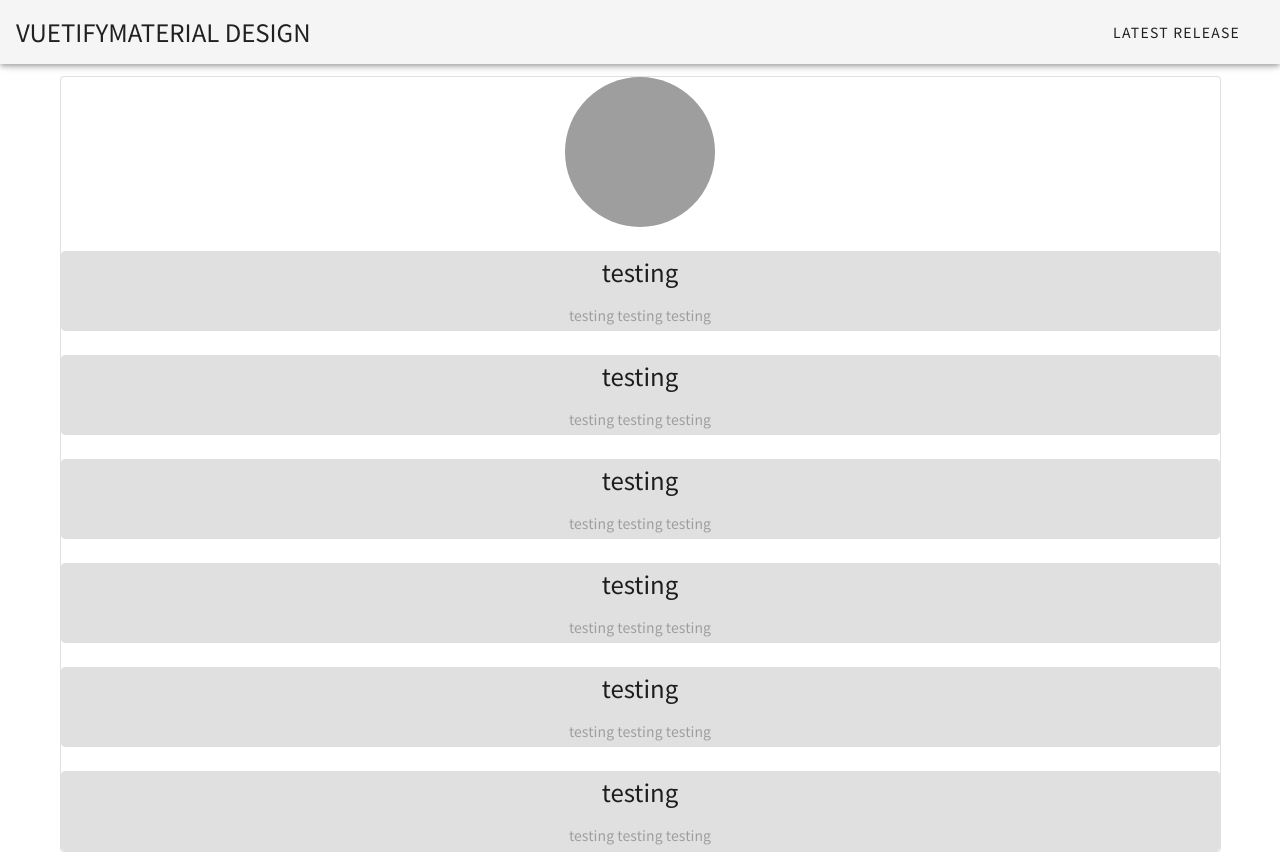
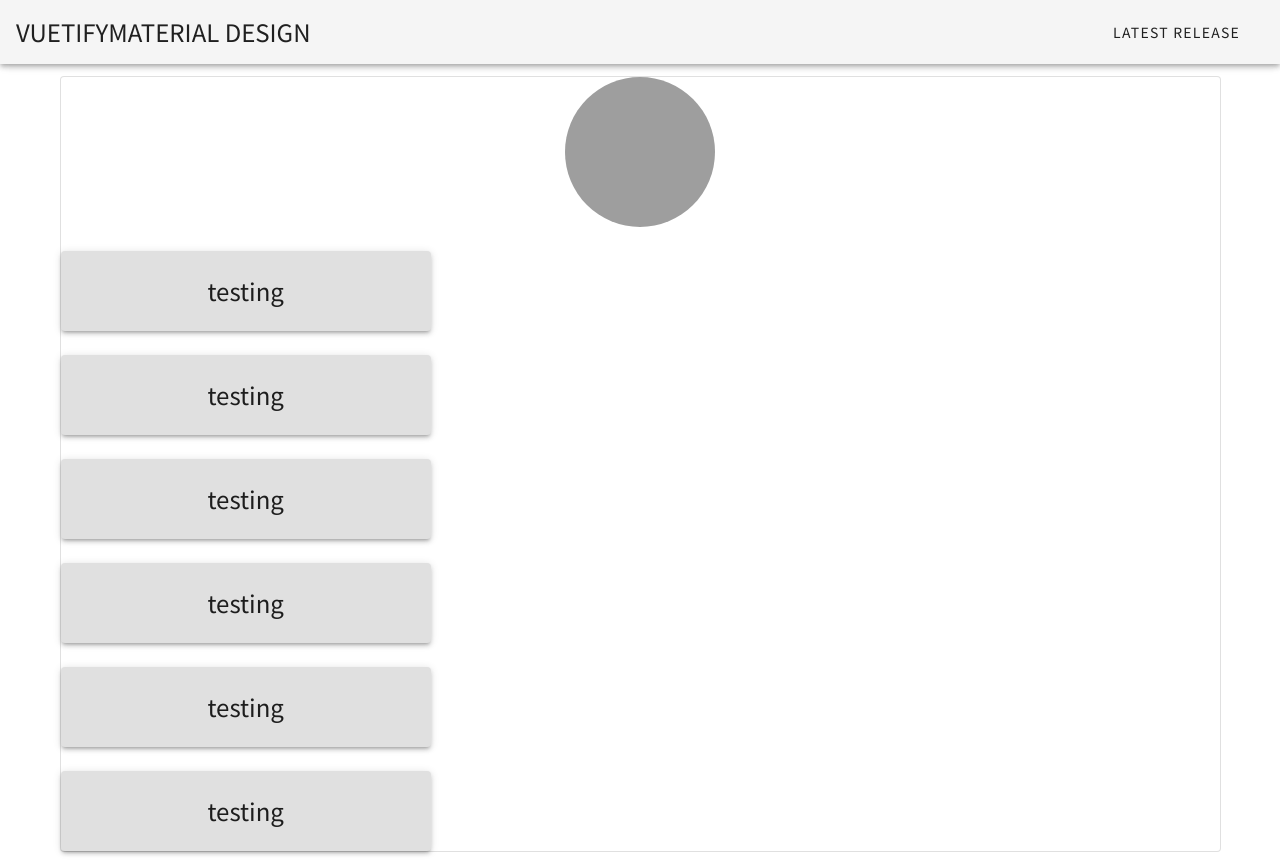
Before and after one commit to kingdom84521/FoodDelivery_FRONTEND, a Vue app in the folder client/: page /dashboard in a window 1280 px wide. Built offline with nearby package versions, Linux system fonts and the light colour scheme.

Commit message:
feature square finished

```diff
--- /dev/null
+++ b/client/src/components/dashboard/featureGroup/featureSquare.vue
@@ -0,0 +1,72 @@
+<template>
+  <v-container>
+      <v-row>
+          <v-col
+            cols="4"
+          >
+            <v-card
+                flat
+                color="grey lighten-2"
+                class="py-5"
+                elevation="3"
+                @mouseenter="hoverHandler( 'enter' )"
+                @mouseleave="hoverHandler( 'leave' )"
+            >
+                <v-row
+                    justify="center"
+                >
+                    <v-card-title class="headline">
+                        {{ title }}
+                    </v-card-title>
+                </v-row>
+                <v-row
+                    justify="center"
+                >
+                    <v-expand-transition>
+                        <div v-if="hover">
+                            <v-card-text class="grey--text">
+                                {{ description }}
+                            </v-card-text>
+                        </div>
+                    </v-expand-transition>
+                </v-row>
+            </v-card>
+          </v-col>
+      </v-row>
+  </v-container>
+</template>
+
+<script>
+export default {
+    props: {
+        title: {
+            type: String,
+            required: true
+        },
+        description: {
+            type: String,
+            required: true
+        }
+    },
+    data: () => {
+        return {
+            hover: false,
+        }
+    },
+    methods: {
+        hoverHandler( status ) {
+            if ( status == "enter" )
+            {
+                this.hover = true ;
+            }
+            else if ( status == "leave" )
+            {
+                this.hover = false ;
+            }
+        }
+    }
+}
+</script>
+
+<style>
+</style>
--- /dev/null
+++ b/client/src/components/dashboard/featureGroup/main.vue
@@ -0,0 +1,28 @@
+<template>
+  <v-container>
+      <v-silde-y-reverse-transition group>
+
+      </v-silde-y-reverse-transition>
+  </v-container>
+</template>
+
+<script>
+import FeatureSquare from "@/components/dashboard/featureGroup/featureSquare"
+
+export default {
+    props: {
+        data: {
+            type: Array | Object,
+            required: true
+        }
+        rowCount: {
+            type: Number,
+            default: 1
+        }
+    }
+}
+</script>
+
+<style>
+
+</style>
--- a/client/src/components/featureSquare.vue
+++ /dev/null
@@ -1,40 +0,0 @@
-<template>
-  <v-container fluid>
-      <v-row>
-          <v-col
-            cols="12"
-          >
-            <v-card
-                outlined
-                color="grey lighten-2"
-            >
-                <v-row
-                    justify="center"
-                >
-                    <v-card-title class="headline">
-                        testing
-                    </v-card-title>
-                    <v-card-text class="grey--text">
-                        testing testing testing
-                    </v-card-text>
-                </v-row>
-            </v-card>
-          </v-col>
-      </v-row>
-  </v-container>
-</template>
-
-<script>
-export default {
-    props: {
-        data: {
-            type: Array,
-            required: true
-        }
-    }
-}
-</script>
-
-<style>
-
-</style>
--- a/client/src/views/dashboard.vue
+++ b/client/src/views/dashboard.vue
@@ -20,7 +20,7 @@
                     </v-col>
                 </v-row>
                 <v-row>
-                    <feature-square v-for="i in 6" :key="i"/>
+                    <feature-square v-for="i in 6" :key="i" title="testing" description="testing testing testing"/>
                 </v-row>
             </v-card>
           </v-col>
@@ -29,7 +29,8 @@
 </template>
 
 <script>
-import FeatureSquare from "@/components/featureSquare"
+import FeatureSquare from "@/components/dashboard/featureGroup/featureSquare"
+// import FeatureGroup from "@/components/dashboard/featureGroup/main"
 
 export default {
     name: "Dashboard",
```
